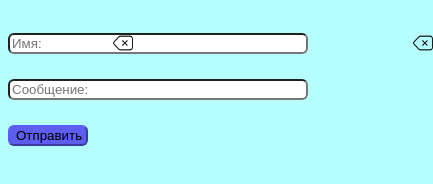
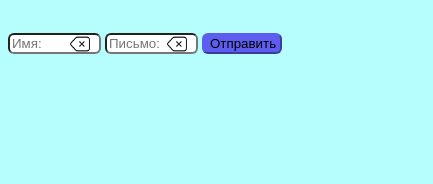
Before and after one commit to IrinaVergun/chat, a website: page index.html in a window 390 px wide. Shown: the whole page, 433 px wide, since content can reach past the window. Drawn offline with Linux system fonts and the light colour scheme.

Commit message:
телефон

```diff
--- a/index.html
+++ b/index.html
@@ -14,7 +14,7 @@
 
 
          <img src="./images/delete.png" class="delete" id="del2" onclick="deleteStr2()"/>
-         <input type="text" name="message" id="message" placeholder="Сообщение:">
+         <input type="text" name="message" id="message" placeholder="Письмо:">
 
 
 
--- a/style.css
+++ b/style.css
@@ -19,5 +19,18 @@ input {
 body {
   background-color: rgb(182, 253, 253);
 }
-@media screen {
+
+@media screen and (max-width: 576px) {
+  input {
+    margin-top: 25px;
+    width: 85px;
+    border-radius: 6px;
+    /* position: absolute;     */
+  }
+  .delete {
+    margin-left: 16%;
+    margin-top: 26px;
+    position: absolute;
+    width: 20px;
+  }
 }
```
